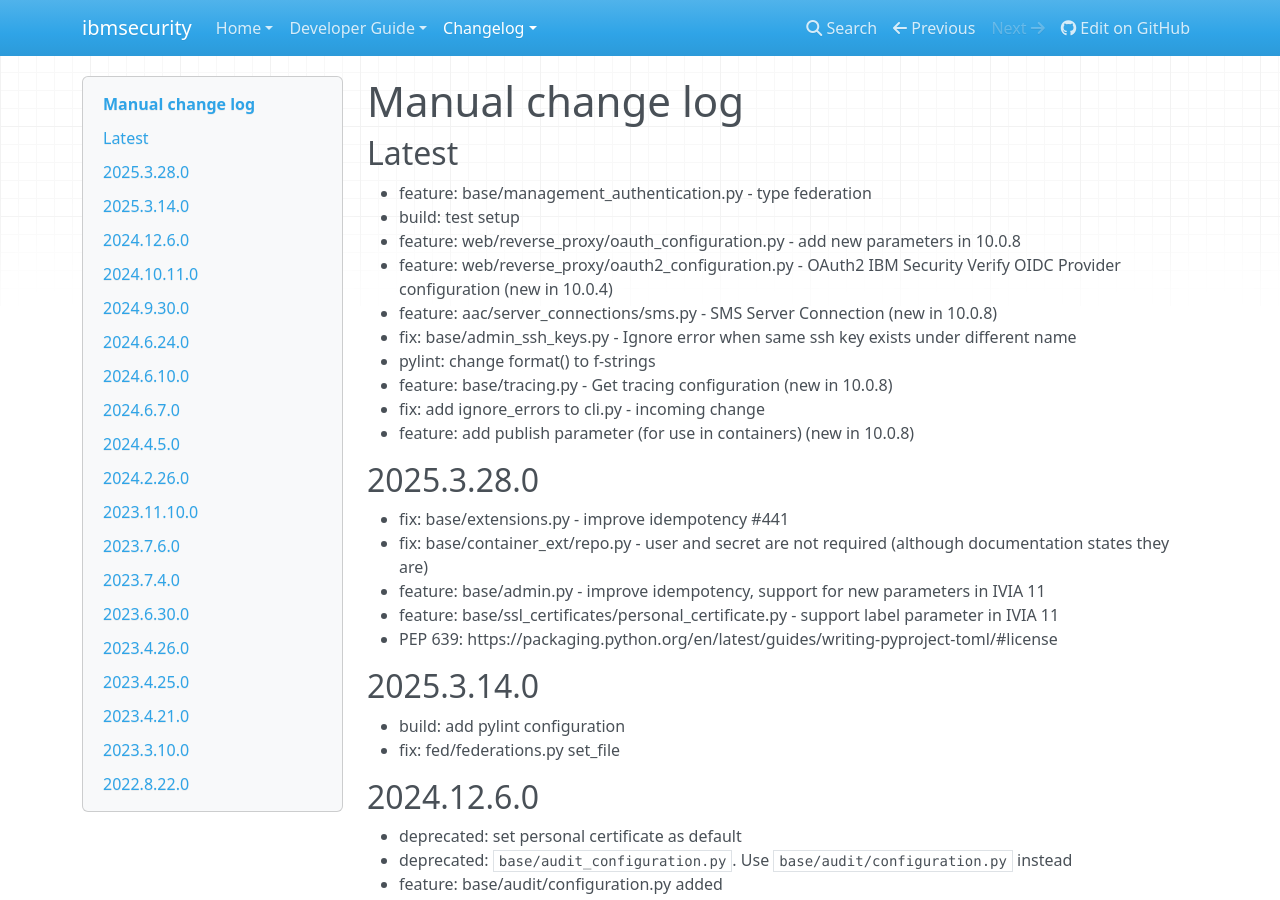
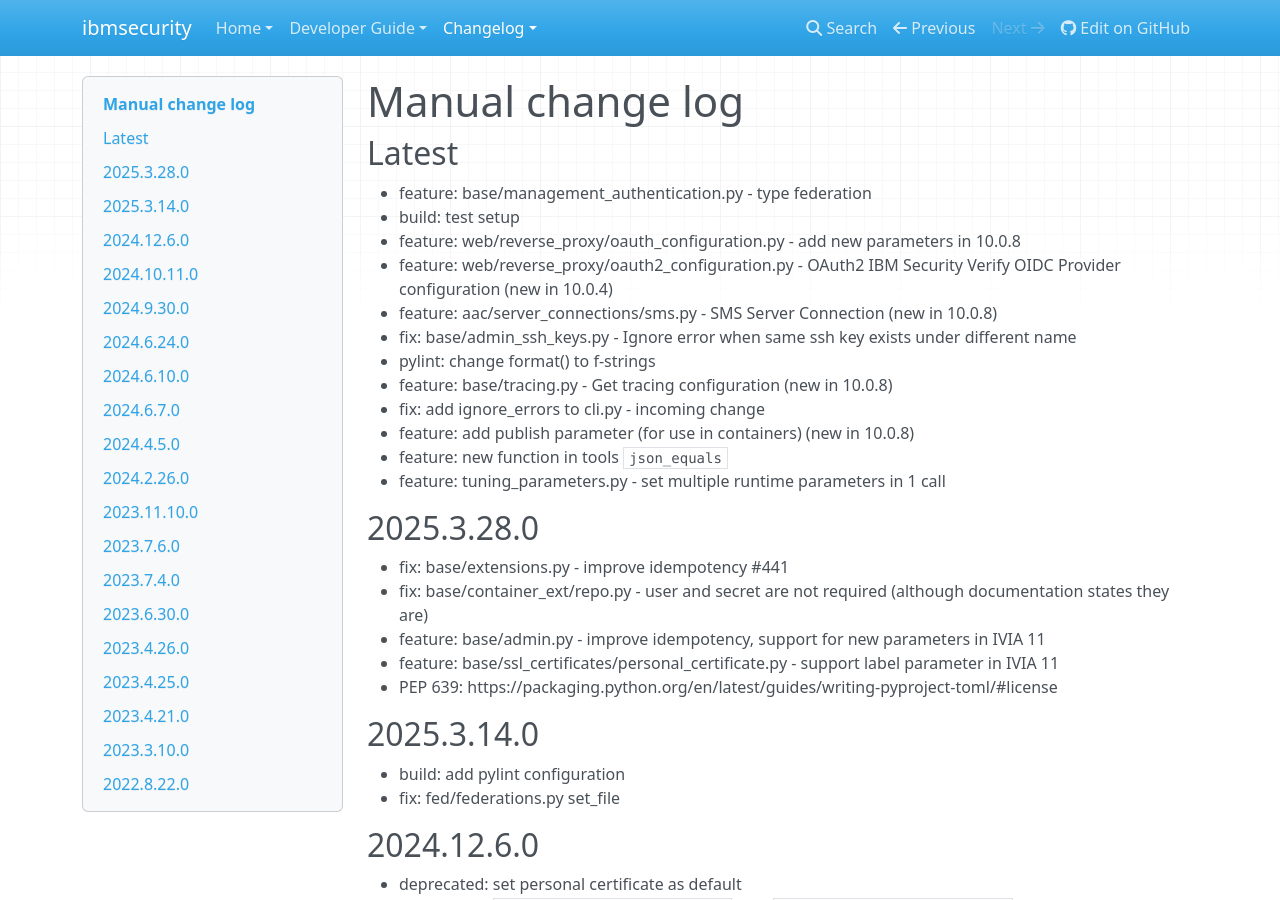
Before and after one commit to IBM-Security/ibmsecurity, an MkDocs documentation site: the page built from docs/changelog.md, in a window 1280 px wide and 900 px high. Built offline with MkDocs 1.6.1, drawn with Linux system fonts in a browser that asks for light colours; nearby versions of some CDN libraries.

Commit message:
documentation: update changelog

```diff
--- a/docs/changelog.md
+++ b/docs/changelog.md
@@ -12,6 +12,8 @@
 - feature: base/tracing.py - Get tracing configuration (new in 10.0.8)
 - fix: add ignore_errors to cli.py - incoming change
 - feature: add publish parameter (for use in containers) (new in 10.0.8)
+- feature: new function in tools `json_equals`
+- feature: tuning_parameters.py - set multiple runtime parameters in 1 call
 
 ## 2025.3.28.0
 
```
